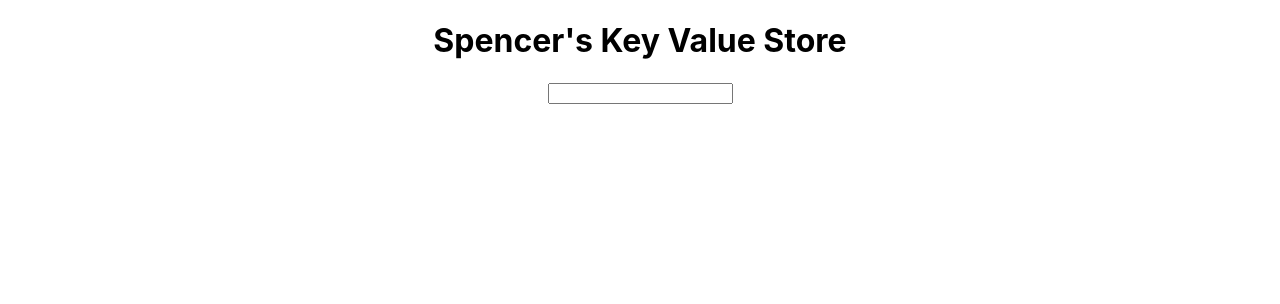
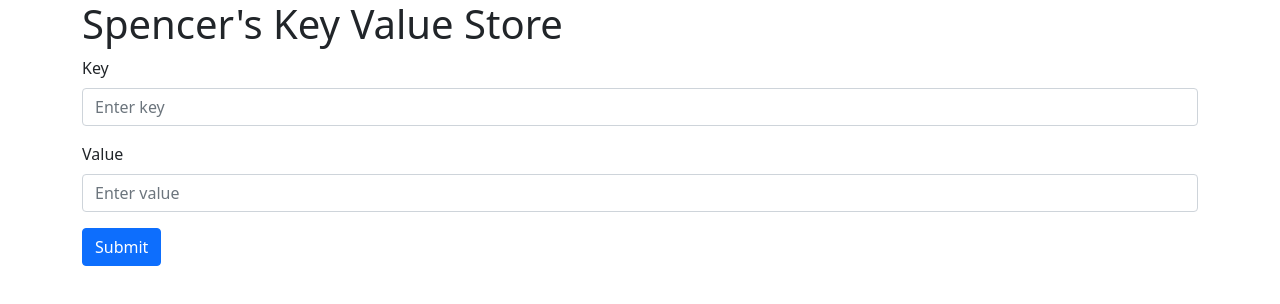
Before and after one commit to McMastS/censys-takehome, a React (Create React App) app in the folder frontend/: page / in a window 1280 px wide. Shown: the top 304 px of the page. Built offline with nearby package versions, Linux system fonts and the light colour scheme.

Commit message:
Add AddKeyValueForm

```diff
--- a/frontend/src/App.tsx
+++ b/frontend/src/App.tsx
@@ -1,12 +1,21 @@
 import React from 'react';
 import './App.css';
+import AddKeyValueForm from './components/AddKeyValueForm';
+import 'bootstrap/dist/css/bootstrap.min.css';
+import Col from 'react-bootstrap/Col';
+import Row from 'react-bootstrap/Row';
+import Container from 'react-bootstrap/Container';
 
 function App() {
   return (
-    <div className="App">
-      <h1>Spencer's Key Value Store</h1>
-      <input></input>
-    </div>
+    <Container>
+      <Row>
+        <Col>
+          <h1>Spencer's Key Value Store</h1>
+          <AddKeyValueForm />
+        </Col>
+      </Row>
+    </Container>
   );
 }
 
--- /dev/null
+++ b/frontend/src/components/AddKeyValueForm.tsx
@@ -0,0 +1,23 @@
+import React from 'react';
+import Button from 'react-bootstrap/Button';
+import Form from 'react-bootstrap/Form';
+
+const AddKeyValueForm = () => {
+  return (
+    <Form>
+      <Form.Group className="mb-3" controlId="formKey">
+        <Form.Label>Key</Form.Label>
+        <Form.Control type="text" placeholder="Enter key" />
+      </Form.Group>
+      <Form.Group className="mb-3" controlId="formValue">
+        <Form.Label>Value</Form.Label>
+        <Form.Control type="text" placeholder="Enter value" />
+      </Form.Group>
+      <Button variant="primary" type="submit">
+        Submit
+      </Button>
+    </Form>
+  );
+};
+
+export default AddKeyValueForm;
```
